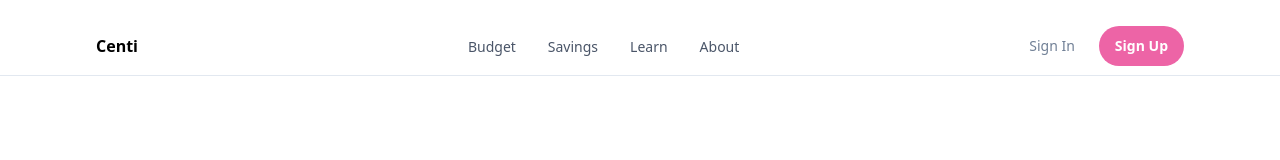
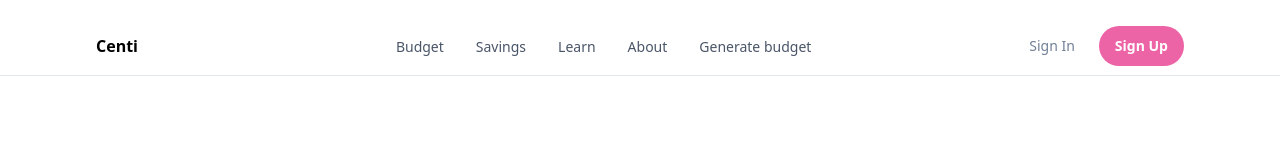
Before and after one commit to Nicanor008/centi, a React (Vite) app in the folder frontend-client/: page /login in a window 1280 px wide. Shown: the top 160 px of the page. Built offline with nearby package versions, Linux system fonts and the light colour scheme; what chrono-node would draw is missing.

Commit message:
Put the user generated ai in homepage/landing

```diff
--- a/frontend-client/src/Pages/Apps/AIGenerateBudget/View/index.jsx
+++ b/frontend-client/src/Pages/Apps/AIGenerateBudget/View/index.jsx
@@ -1,4 +1,4 @@
-import { Button, Flex, Text } from "@chakra-ui/react";
+import { Button, Divider, Flex, Text } from "@chakra-ui/react";
 import { useEffect, useMemo, useState } from "react";
 import { useNavigate } from "react-router-dom";
 import axios from "axios";
@@ -96,6 +96,8 @@ function ViewAIGeneratedBudget() {
         </Flex>
       </DataHeader>
 
+      <Divider my={4} />
+
       {budget?.loading ? (
         <DataLoader />
       ) : (
--- a/frontend-client/src/components/common/nav/index.jsx
+++ b/frontend-client/src/components/common/nav/index.jsx
@@ -362,4 +362,8 @@ const NAV_ITEMS = [
     label: "About",
     href: "#",
   },
+  {
+    label: "Generate budget",
+    href: "user-generate-budget",
+  },
 ];
--- a/frontend-client/src/navigation/index.jsx
+++ b/frontend-client/src/navigation/index.jsx
@@ -39,6 +39,7 @@ export const routes = createRoutesFromElements(
         <Route path="/signup/verify-account" element={<SignupOTP />} />
         <Route path="/forgot-password" element={<ForgotPassword />} />
         <Route path="/reset-password/:email/:otp" element={<ResetPassword />} />
+        <Route path="/user-generate-budget" element={<ViewAIGeneratedBudget />} />
       </Route>
     </Route>
 
@@ -67,7 +68,6 @@ export const routes = createRoutesFromElements(
           <Route path="add" element={<CreateSavingGoal />} />
           {/* <Route path="items/:budgetId" element={<ViewUserBudgetItems />} /> */}
         </Route>
-        {/* <Route path="/user-generate-budget" element={<ViewAIGeneratedBudget />} /> */}
         <Route path="*" element={<PageNotFound />} />
       </Route>
     </Route>
```
